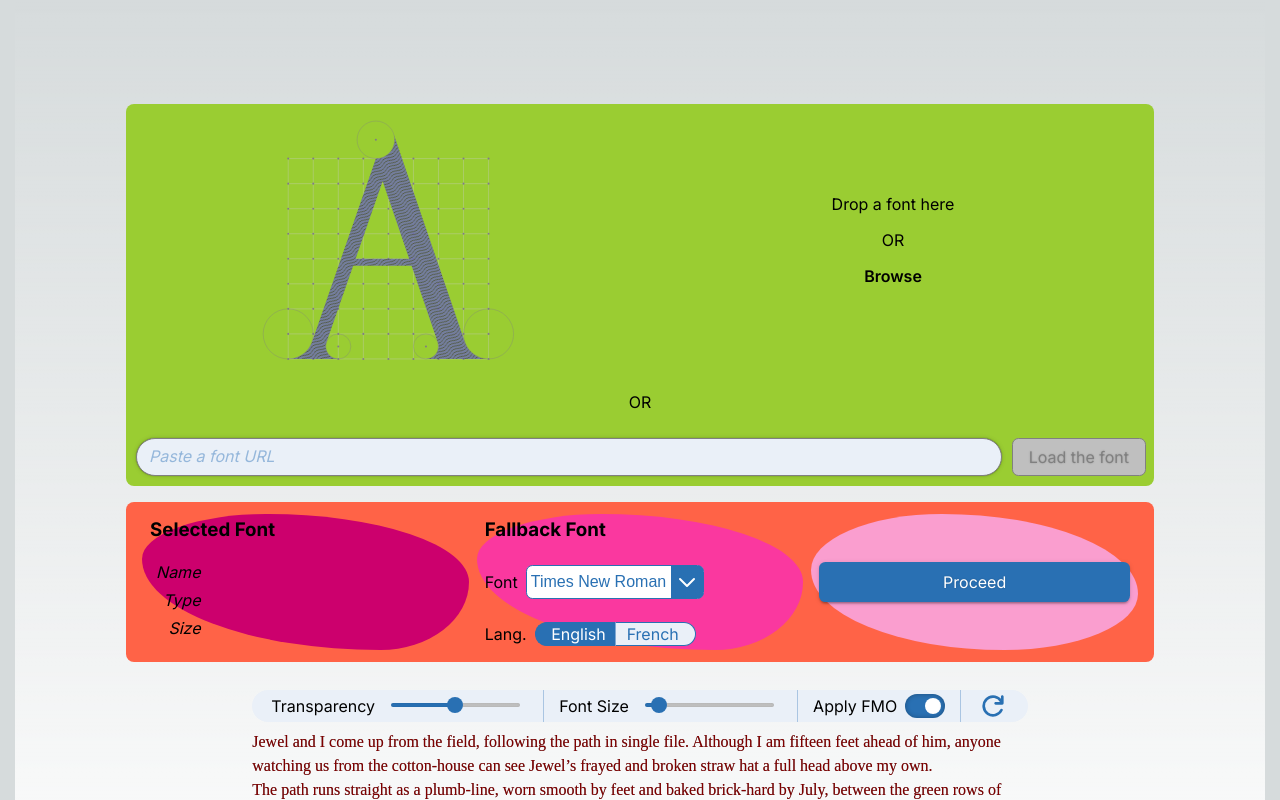
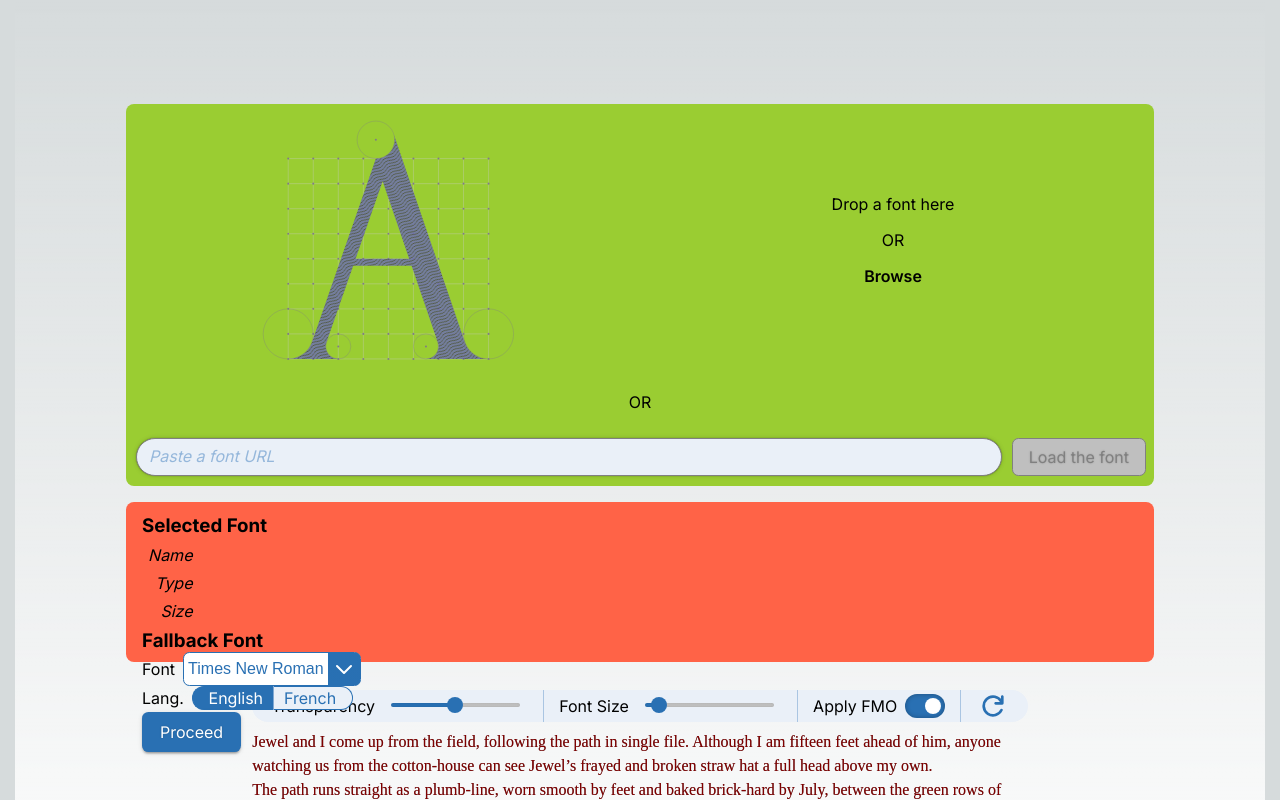
Before and after one commit to AlainGourves/better-fallback, a Next.js app: page / in a window 1280 px wide. Shown: the top 800 px of the page. Built offline with nearby package versions, Linux system fonts and the light colour scheme.

Commit message:
server actions start

```diff
--- /dev/null
+++ b/src/app/api/actions.ts
@@ -0,0 +1,7 @@
+'use server';
+
+export async function getFormData(prevState:any, formData: FormData):Promise<void> {
+
+    console.log(`fallbackFontSelect -> ${formData.get('fallbackFontSelect')}`);
+    console.log(`targetLanguage -> ${formData.get('targetLanguage')}`);
+}
--- /dev/null
+++ b/src/app/components/submitButton.tsx
@@ -0,0 +1,17 @@
+'use client'
+
+import { useFormStatus } from 'react-dom'
+import Button from './form-components/button/button'
+
+export function SubmitButton(props: any) {
+    const { pending } = useFormStatus()
+
+    return (
+
+            <Button
+                id={props.id}
+                type="submit"
+                text={pending ? 'Loading' : props.text}
+            />
+    )
+}
--- a/src/app/page.tsx
+++ b/src/app/page.tsx
@@ -1,5 +1,7 @@
 'use client';
 import React, { useState, useRef, useEffect } from 'react';
+import { useFormState, useFormStatus } from "react-dom";
+import { getFormData } from './api/actions';
 import * as fontkit from 'fontkit';
 import { fetchFont, loadFont, checkFontFile, fontKitLoad } from './_lib/fonts';
 import { demoText } from './_lib/demoText';
@@ -12,6 +14,7 @@ import Select from './components/form-components/select/select';
 import RadioGroup from './components/form-components/radioGroup/radioGroup';
 import TextTools from './components/textTools';
 import FontFile from './components/fontFile';
+import { SubmitButton } from './components/submitButton';
 
 export default function Home() {
   const fontTypes = ['font/otf', 'font/ttf', 'font/woff2', 'font/woff'];
@@ -172,6 +175,10 @@ export default function Home() {
     console.log('fontInfos->', fontInfos)
   }, [fontInfos]);
 
+  // Server actions
+
+  const [formState, formAction] = useFormState(getFormData, null);
+
 
   return (
     <main className={styles.main}>
@@ -237,6 +244,7 @@ export default function Home() {
         )}
       </form>
       <div className={styles['font-settings']}>
+        <form action={formAction}>
           <div className={styles['font-infos']} ref={fontInfosDiv}>
             <h3>Selected Font</h3>
             <div>
@@ -275,13 +283,12 @@ export default function Home() {
           </div>
 
           <div>
-          <Button
+            <SubmitButton
               id="proceed"
-            type="button"
               text='Proceed'
-            onClick={(ev) => console.log('yolo!')}
             />
           </div>
+        </form>
       </div>
 
       <div className={styles['text-container']}>
```
Lines whose indentation alone changed are shown as unchanged.
